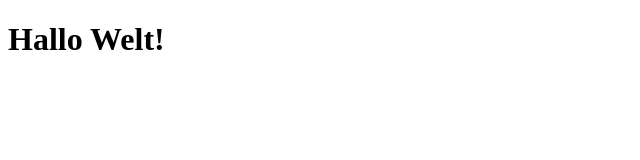
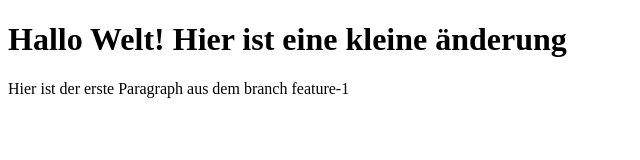
Before and after one commit to smartfilesevents/github-g2022-kurs, a plain HTML site: page index.html in a window 1280 px wide. Shown: the whole page, without its empty margins (0-640 px from the left). Drawn offline with Linux system fonts and the light colour scheme.

Commit message:
Modified index.html
Neue Änderung an dem Index. Es gibt nun einen Paragraph

```diff
--- a/index.html
+++ b/index.html
@@ -2,6 +2,7 @@
 <html>
     <head><title>Mein erstes Git-Projekt</title></head>
     <body>
-        <h1>Hallo Welt!</h1>
+        <h1>Hallo Welt! Hier ist eine kleine änderung</h1>
+        <p>Hier ist der erste Paragraph aus dem branch feature-1</p>
     </body>
 </html>
```
